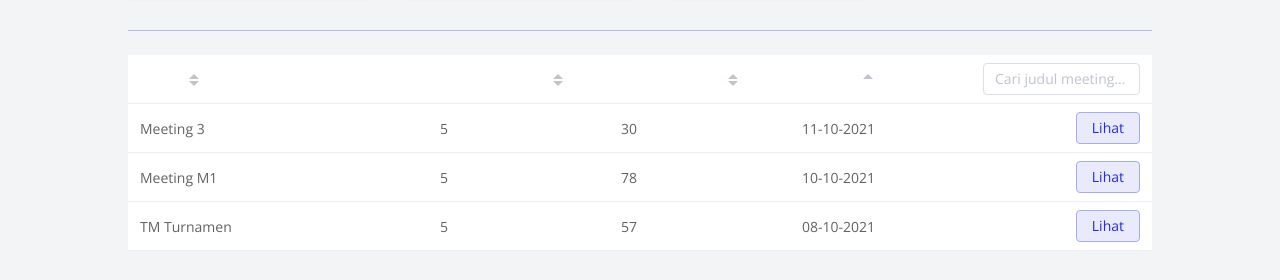
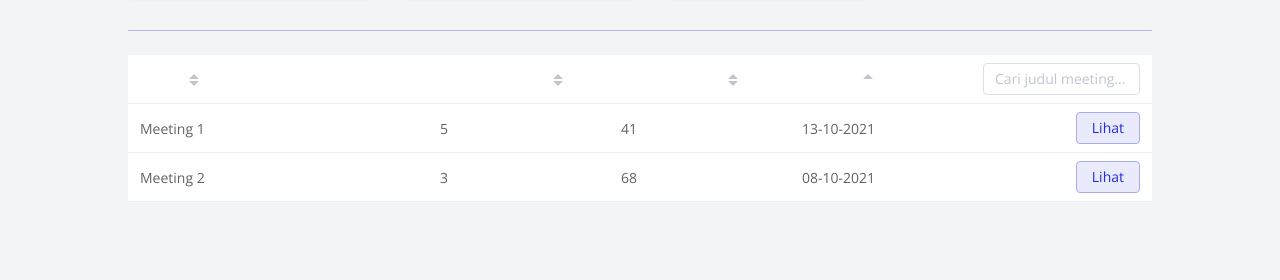
Before and after one commit to jolangker/soora-prototype, a Vue app: page /dashboard in a window 1280 px wide. Shown: the part 210-490 px from the top of the page. Built offline with nearby package versions, Linux system fonts and the light colour scheme; data requests are answered from the project's data file.

Commit message:
store link api to composable variable

```diff
--- a/data/db.json
+++ b/data/db.json
@@ -5,8 +5,8 @@
       "first_name": "Cordelia",
       "last_name": "Heinreich",
       "email": "cheinreich8@dailymail.co.uk",
-      "company": "Jaxnation",
-      "job_title": "Engineer II"
+      "company": "Kulas-Schinner WEIM",
+      "job_title": "UI/UX Designer"
     },
     {
       "id": 10,
@@ -148,7 +148,7 @@
   "companies": [
     {
       "id": 3,
-      "company_name": "Kulas-Schinner"
+      "company_name": "Kulas-Schinner WEIM"
     },
     {
       "id": 4,
@@ -271,128 +271,31 @@
     {
       "id": 3,
       "title_name": "Backend Developer"
+    },
+    {
+      "title_name": "Komisaris",
+      "id": 4
     }
   ],
   "reports": [
     {
-      "title": "TM Turnamen",
-      "meetingDate": "08-10-2021",
+      "title": "Meeting 1",
+      "meetingDate": "2021-10-13T17:00:00.000Z",
       "participants": [
-        "Dean Glasscoo",
-        "Heddie Rattenberie",
-        "Cordelia Heinreich",
-        "Muhmmad Ali",
-        "Kikelia Feben"
+        "Bell Stoute",
+        "Kaila Millis",
+        "Rudolfo Gurney",
+        "Trstram Spore",
+        "Cordelia Heinreich"
       ],
       "totalParticipants": 5,
       "transcript": [
         {
-          "talker": "Dean Glasscoo",
+          "talker": "Unregistered",
           "message": "Proin interdum mauris non ligula pellentesque ultrices. Phasellus id sapien in sapien iaculis congue. Vivamus metus arcu, adipiscing molestie, hendrerit at, vulputate vitae, nisl.",
           "lastUpdate": {
-            "time": "2021-10-10T18:52:22.705Z",
-            "updatedBy": "Admin"
-          }
-        },
-        {
-          "talker": "Dean Glasscoo",
-          "message": "Praesent id massa id nisl venenatis lacinia. Aenean sit amet justo.",
-          "lastUpdate": {
-            "time": "2021-10-10T18:52:27.107Z",
-            "updatedBy": "Admin"
-          }
-        },
-        {
-          "talker": "Cordelia Heinreich",
-          "message": "Maecenas pulvinar lobortis est. Phasellus sit amet erat. Nulla tempus.",
-          "lastUpdate": {
-            "time": "2021-10-10T18:52:31.249Z",
-            "updatedBy": "Admin"
-          }
-        },
-        {
-          "talker": "Heddie Rattenberie",
-          "message": "Vivamus in felis eu sapien cursus vestibulum. Proin eu mi. Nulla ac enim. In tempor, turpis nec euismod scelerisque, quam turpis adipiscing lorem, vitae mattis nibh ligula nec sem.",
-          "lastUpdate": {
-            "time": "2021-10-10T18:52:35.569Z",
-            "updatedBy": "Admin"
-          }
-        },
-        {
-          "talker": "Dean Glasscoo",
-          "message": "Suspendisse accumsan tortor quis turpis. Sed ante.",
-          "lastUpdate": {
-            "time": "2021-10-10T18:52:39.422Z",
-            "updatedBy": "Admin"
-          }
-        },
-        {
-          "talker": "Kikelia Feben",
-          "message": "Vestibulum sed magna at nunc commodo placerat.",
-          "lastUpdate": {
-            "time": "2021-10-10T18:52:43.699Z",
-            "updatedBy": "Admin"
-          }
-        },
-        {
-          "talker": "Kikelia Feben",
-          "message": "Sed ante. Vivamus tortor. Duis mattis egestas metus. Aenean fermentum.",
-          "lastUpdate": {
-            "time": "2021-10-10T18:52:48.733Z",
-            "updatedBy": "Admin"
-          }
-        },
-        {
-          "talker": "Dean Glasscoo",
-          "message": "Nullam molestie nibh in lectus. Pellentesque at nulla. Suspendisse potenti. Cras in purus eu magna vulputate luctus.",
-          "lastUpdate": {
-            "time": "2021-10-10T18:52:52.076Z",
-            "updatedBy": "Admin"
-          }
-        },
-        {
-          "talker": "Kikelia Feben",
-          "message": "Vestibulum ante ipsum primis in faucibus orci luctus et ultrices posuere cubilia Curae; Donec pharetra, magna vestibulum aliquet ultrices, erat tortor sollicitudin mi, sit amet lobortis sapien sapien non mi. Integer ac neque. Duis bibendum.",
-          "lastUpdate": {
-            "time": "2021-10-10T18:52:56.051Z",
-            "updatedBy": "Admin"
-          }
-        },
-        {
-          "talker": "Cordelia Heinreich",
-          "message": "Phasellus in felis. Donec semper sapien a libero. Nam dui. Proin leo odio, porttitor id, consequat in, consequat ut, nulla. Sed accumsan felis.",
-          "lastUpdate": {
-            "time": "2021-10-10T18:53:00.229Z",
-            "updatedBy": "Admin"
-          }
-        }
-      ],
-      "dateCreated": "2021-10-10T18:52:09.044Z",
-      "audioDuration": 57,
-      "id": 2,
-      "lastUpdate": {
-        "time": "2021-10-10T18:53:00.229Z",
-        "updatedBy": "Admin"
-      }
-    },
-    {
-      "title": "Meeting M1",
-      "meetingDate": "10-10-2021",
-      "participants": [
-        "Trstram Spore",
-        "Ralf Ternent",
-        "Blaire Oxbie",
-        "Cordelia Heinreich",
-        "Kaila Millis"
-      ],
-      "totalParticipants": 5,
-      "transcript": [
-        {
-          "talker": "Trstram Spore",
-          "message": "Proin interdum mauris non ligula pellentesque ultrices. Phasellus id sapien in sapien iaculis congue. Vivamus metus arcu, adipiscing molestie, hendrerit at, vulputate vitae, nisl.",
-          "lastUpdate": {
-            "time": "2021-10-11T09:14:59.099Z",
-            "updatedBy": "Admin"
+            "time": null,
+            "updatedBy": ""
           }
         },
         {
@@ -468,32 +371,26 @@
           }
         }
       ],
-      "dateCreated": "2021-10-11T04:33:30.887Z",
-      "audioDuration": 78,
-      "id": 6,
-      "lastUpdate": {
-        "time": "2021-10-11T09:14:59.100Z",
-        "updatedBy": "Admin"
-      }
+      "dateCreated": "2021-10-12T17:00:00.000Z",
+      "audioDuration": 41,
+      "id": 1
     },
     {
-      "title": "Meeting 3",
-      "meetingDate": "11-10-2021",
+      "title": "Meeting 2",
+      "meetingDate": "2021-10-08T17:00:00.000Z",
       "participants": [
         "Bell Stoute",
-        "Gennie Surby",
         "Kaila Millis",
-        "Abdul Stollberg",
-        "Rudolfo Gurney"
+        "Cordelia Heinreich"
       ],
-      "totalParticipants": 5,
+      "totalParticipants": 3,
       "transcript": [
         {
-          "talker": "Bell Stoute",
+          "talker": "Unregistered",
           "message": "Proin interdum mauris non ligula pellentesque ultrices. Phasellus id sapien in sapien iaculis congue. Vivamus metus arcu, adipiscing molestie, hendrerit at, vulputate vitae, nisl.",
           "lastUpdate": {
-            "time": "2021-10-12T15:12:19.093Z",
-            "updatedBy": "Admin"
+            "time": null,
+            "updatedBy": ""
           }
         },
         {
@@ -569,13 +466,9 @@
           }
         }
       ],
-      "dateCreated": "2021-10-12T15:11:54.807Z",
-      "audioDuration": 30,
-      "id": 7,
-      "lastUpdate": {
-        "time": "2021-10-12T15:12:19.093Z",
-        "updatedBy": "Admin"
-      }
+      "dateCreated": "2021-10-14T12:33:13.776Z",
+      "audioDuration": 68,
+      "id": 2
     }
   ],
   "transcript": [
--- a/src/components/ChronologyTab.vue
+++ b/src/components/ChronologyTab.vue
@@ -127,6 +127,7 @@ import { ref } from "vue-demi";
 import axios from "axios";
 import moment from "moment";
 import { ElMessage } from "element-plus";
+import getVariables from "../composeables/getVariables";
 
 export default {
   props: {
@@ -135,6 +136,7 @@ export default {
   },
   components: { Edit, Check, Loading, UserFilled, Close },
   setup(props) {
+    const { urlReports } = getVariables();
     const hoveringIndex = ref(null);
     const editModeIndex = ref(null);
     const editMessage = ref("");
@@ -178,7 +180,7 @@ export default {
       isLoading.value = true;
 
       axios
-        .patch(`http://localhost:3000/reports/${props.id}/`, {
+        .patch(`${urlReports}${props.id}/`, {
           transcript: tsData,
           lastUpdate: {
             time: moment(),
--- a/src/components/MeetingInfo.vue
+++ b/src/components/MeetingInfo.vue
@@ -115,6 +115,7 @@ import {
 import { reactive, ref, toRefs } from "vue-demi";
 import axios from "axios";
 import { ElMessage } from "element-plus";
+import getVariables from "../composeables/getVariables";
 
 export default {
   props: {
@@ -122,12 +123,13 @@ export default {
   },
   components: { Edit, CircleCloseFilled, CircleCheckFilled },
   setup(props) {
+    const { urlParticipants, urlReports } = getVariables();
     const { id, title, dateCreated, meetingDate, participants } = toRefs(
       props.meetingDetails
     );
     const participantsList = reactive([]);
 
-    axios.get("http://localhost:3000/participants/").then((res) => {
+    axios.get(urlParticipants).then((res) => {
       participantsList.push(...res.data);
       participantsList.map((data) => {
         data.full_name = `${data.first_name} ${data.last_name}`;
@@ -151,8 +153,8 @@ export default {
         });
       } else {
         axios
-          .patch(`http://localhost:3000/reports/${id.value}/`, {
-            dateCreated: dateCreated.value,
+          .patch(`${urlReports}${id.value}/`, {
+            dateCreated: moment(dateCreated.value),
           })
           .then((res) => {
             ElMessage({
@@ -185,10 +187,10 @@ export default {
           message: "Input tidak boleh kosong",
         });
       } else {
-        meetingDate.value = moment(meetingDate.value).format("DD-MM-YYYY");
+        meetingDate.value = moment(meetingDate.value);
 
         axios
-          .patch(`http://localhost:3000/reports/${id.value}/`, {
+          .patch(`${urlReports}${id.value}/`, {
             meetingDate: meetingDate.value,
           })
           .then((res) => {
@@ -223,7 +225,7 @@ export default {
         });
       } else {
         axios
-          .patch(`http://localhost:3000/reports/${id.value}/`, {
+          .patch(`${urlReports}${id.value}/`, {
             title: title.value,
           })
           .then((res) => {
@@ -258,7 +260,7 @@ export default {
         });
       } else {
         axios
-          .patch(`http://localhost:3000/reports/${id.value}/`, {
+          .patch(`${urlReports}${id.value}/`, {
             participants: participants.value,
             totalParticipants: participants.value.length,
           })
--- /dev/null
+++ b/src/composeables/getVariables.js
@@ -0,0 +1,17 @@
+const getVariables = () => {
+  const urlParticipants = "http://localhost:3000/participants/";
+  const urlCompanies = "http://localhost:3000/companies/";
+  const urlTitles = "http://localhost:3000/titles/";
+  const urlReports = "http://localhost:3000/reports/";
+  const urlTransript = "http://localhost:3000/transcript/";
+
+  return {
+    urlParticipants,
+    urlCompanies,
+    urlTitles,
+    urlReports,
+    urlTransript,
+  };
+};
+
+export default getVariables;
--- a/src/views/Dashboard.vue
+++ b/src/views/Dashboard.vue
@@ -12,26 +12,33 @@
 import Cards from "../components/Cards.vue";
 import Datatable from "../components/Datatable.vue";
 import axios from "axios";
-import { ref } from "vue-demi";
+import { reactive, ref } from "vue-demi";
+import moment from "moment";
+import getVariables from "../composeables/getVariables";
 
 export default {
   components: { Cards, Datatable },
   setup() {
-    const reports = ref([]);
+    const { urlReports, urlParticipants } = getVariables();
+    const reports = reactive([]);
     const totalParticipants = ref(0);
     const totalDurations = ref(0);
 
-    axios.get("http://localhost:3000/reports").then((res) => {
-      reports.value = res.data;
+    axios.get(urlReports).then((res) => {
+      reports.push(...res.data);
+      reports.map((data) => {
+        data.meetingDate = moment(data.meetingDate).format("DD-MM-YYYY");
+        return data;
+      });
 
-      if (reports.value.length) {
+      if (reports.length) {
         totalDurations.value = res.data
           .map((data) => data.audioDuration)
           .reduce((prev, curr) => prev + curr);
       }
     });
 
-    axios.get("http://localhost:3000/participants").then((res) => {
+    axios.get(urlParticipants).then((res) => {
       totalParticipants.value = res.data.length;
     });
 
--- a/src/views/Meetings.vue
+++ b/src/views/Meetings.vue
@@ -75,6 +75,7 @@ import ParagraphTab from "../components/ParagraphTab.vue";
 import SelectedUserTab from "../components/SelectedUserTab.vue";
 import { useRoute, useRouter } from "vue-router";
 import { ElMessage } from "element-plus";
+import getVariables from "../composeables/getVariables";
 
 export default {
   components: {
@@ -85,6 +86,7 @@ export default {
   },
   props: ["id"],
   setup(props) {
+    const { urlReports } = getVariables();
     const meetingDetails = ref({});
     const loading = ref(true);
     const route = useRoute();
@@ -92,7 +94,7 @@ export default {
     const router = useRouter();
 
     axios
-      .get("http://localhost:3000/reports/" + props.id)
+      .get(urlReports + props.id)
       .then((res) => {
         meetingDetails.value = res.data;
         count.value = res.data.transcript.length;
@@ -106,7 +108,7 @@ export default {
 
     const deleteReport = () => {
       axios
-        .delete(`http://localhost:3000/reports/${meetingDetails.value.id}`)
+        .delete(`${urlReports}${meetingDetails.value.id}`)
         .then((res) => {
           ElMessage({
             message: `${meetingDetails.value.title} berhasil dihapus`,
```
Also changed, not shown: src/components/LoginForm.vue (+0 -43 lines), src/views/Upload.vue (+6 -5 lines), src/views/admin/MCompanies.vue (+11 -10 lines), src/views/admin/MJobTitle.vue (+8 -5 lines), src/views/admin/MParticipants.vue (+16 -16 lines).
